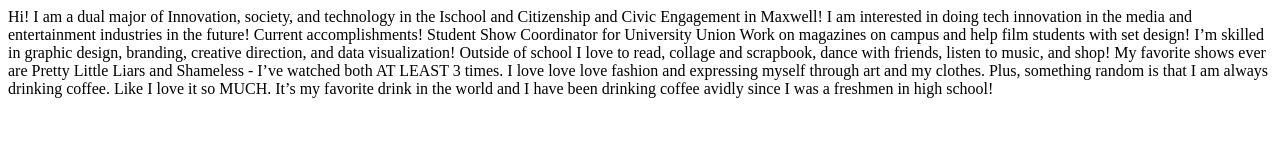
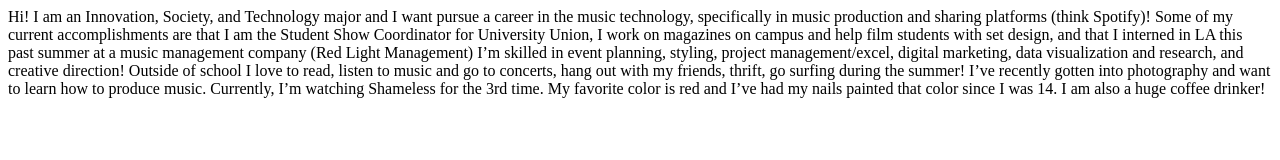
Before and after one commit to scgeorgallis/ist263, a plain HTML site: page lab01/georgallis-bio.html in a window 1280 px wide. Drawn offline with Linux system fonts and the light colour scheme.

Commit message:
Updated bio as of Aug 27

```diff
--- a/lab01/georgallis-bio.html
+++ b/lab01/georgallis-bio.html
@@ -5,12 +5,9 @@
         <title>Sofia Georgallis - Bio </title>
     </head>
     <body>
-        Hi! I am a dual major of Innovation, society, and technology in the Ischool and Citizenship and Civic Engagement in Maxwell! I am interested in doing tech innovation in the media and entertainment industries in the future!
-        Current accomplishments!
-        Student Show Coordinator for University Union
-        Work on magazines on campus and help film students with set design!
-
-        I’m skilled in graphic design, branding, creative direction, and data visualization!
-        Outside of school I love to read, collage and scrapbook, dance with friends, listen to music, and shop! My favorite shows ever are Pretty Little Liars and Shameless - I’ve watched both AT LEAST 3 times. I love love love fashion and expressing myself through art and my clothes. Plus, something random is that I am always drinking coffee. Like I love it so MUCH. It’s my favorite drink in the world and I have been drinking coffee avidly since I was a freshmen in high school!
+        Hi! I am an Innovation, Society, and Technology major and I want pursue a career in the music technology, specifically in music production and sharing platforms (think Spotify)!
+        Some of my current accomplishments are that I am the Student Show Coordinator for University Union, I work on magazines on campus and help film students with set design, and that I interned in LA this past summer at a music management company (Red Light Management)
+        I’m skilled in event planning, styling, project management/excel, digital marketing, data visualization and research, and creative direction!
+        Outside of school I love to read, listen to music and go to concerts, hang out with my friends, thrift, go surfing during the summer! I’ve recently gotten into photography and want to learn how to produce music. Currently, I’m watching Shameless for the 3rd time. My favorite color is red and I’ve had my nails painted that color since I was 14. I am also a huge coffee drinker!
     </body>
 </html>
```
Also changed, not shown: 2 other files.
